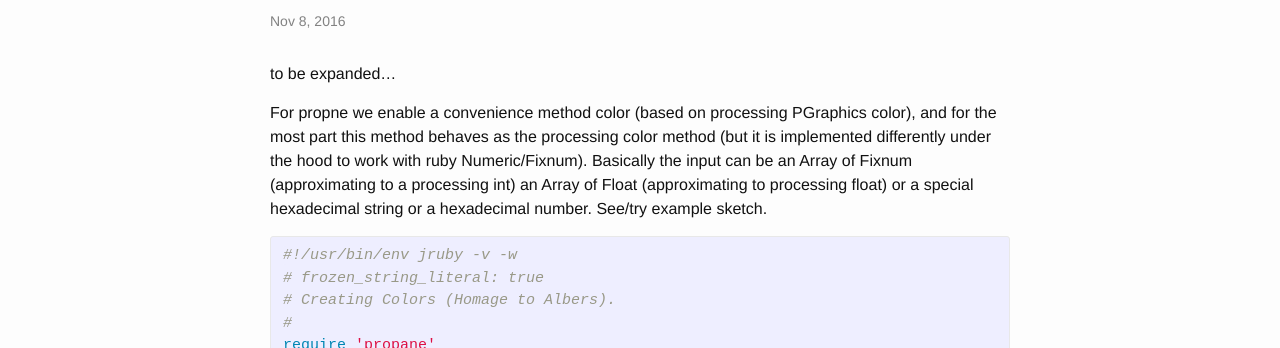
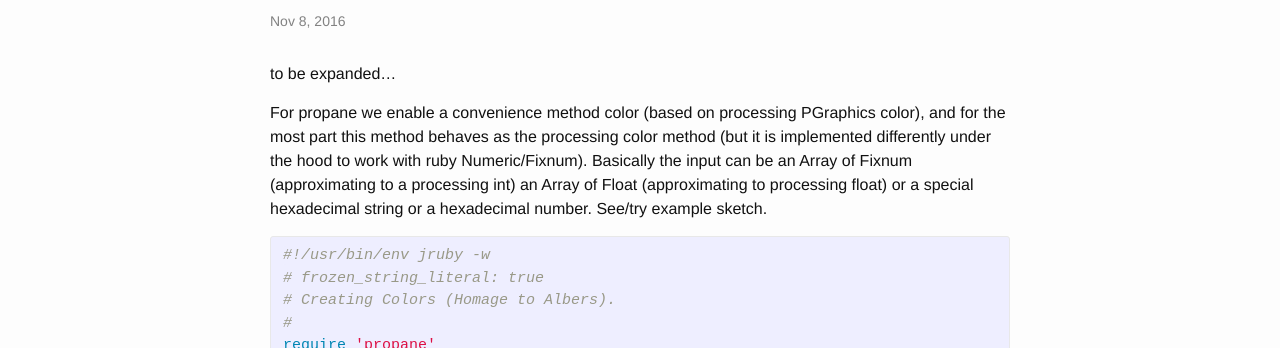
Before and after one commit to ruby-processing/propane, a Jekyll site: the page built from _methods/color.md, in a window 1280 px wide. Shown: the part 250-598 px from the top of the page. Built offline with Jekyll 4.4.1, drawn with Linux system fonts in a browser that asks for light colours.

```diff
--- a/_methods/color.md
+++ b/_methods/color.md
@@ -4,11 +4,11 @@
 ---
 to be expanded...
 
-For propne we enable a convenience method color (based on processing PGraphics color), and for the most part this method behaves as the processing color method (but it is implemented differently under the hood to work with ruby Numeric/Fixnum). Basically the input can be an Array of Fixnum (approximating to a processing int) an Array of Float (approximating to processing float) or a special hexadecimal string or a hexadecimal number. See/try example sketch.
+For propane we enable a convenience method color (based on processing PGraphics color), and for the most part this method behaves as the processing color method (but it is implemented differently under the hood to work with ruby Numeric/Fixnum). Basically the input can be an Array of Fixnum (approximating to a processing int) an Array of Float (approximating to processing float) or a special hexadecimal string or a hexadecimal number. See/try example sketch.
 
 {% highlight ruby %}
 
-#!/usr/bin/env jruby -v -w
+#!/usr/bin/env jruby -w
 # frozen_string_literal: true
 # Creating Colors (Homage to Albers).
 #
```
Also changed, not shown: about.md (+1 -1 lines).
